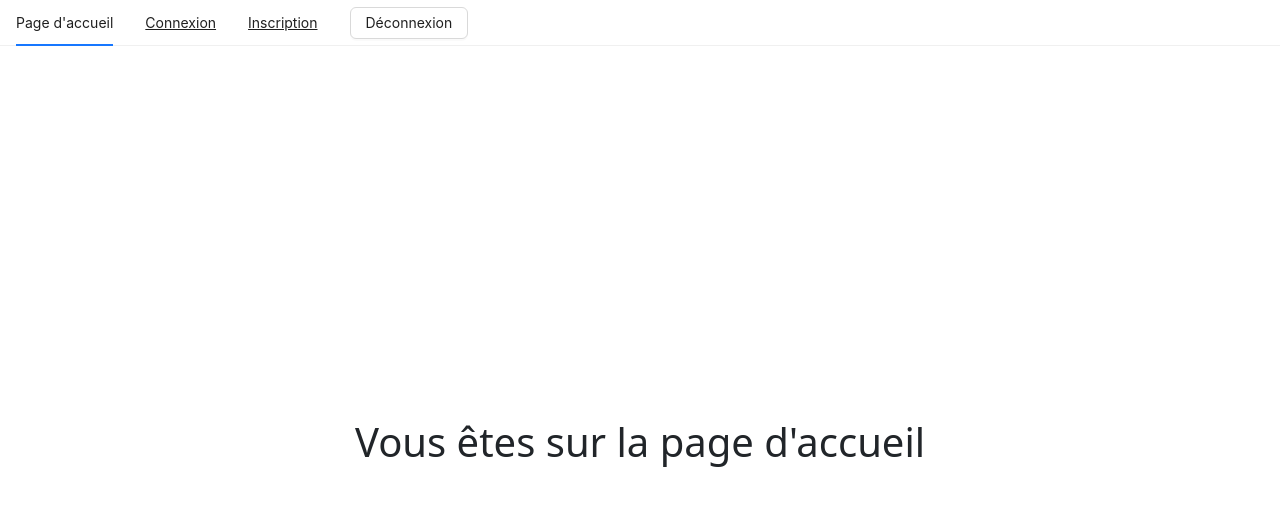
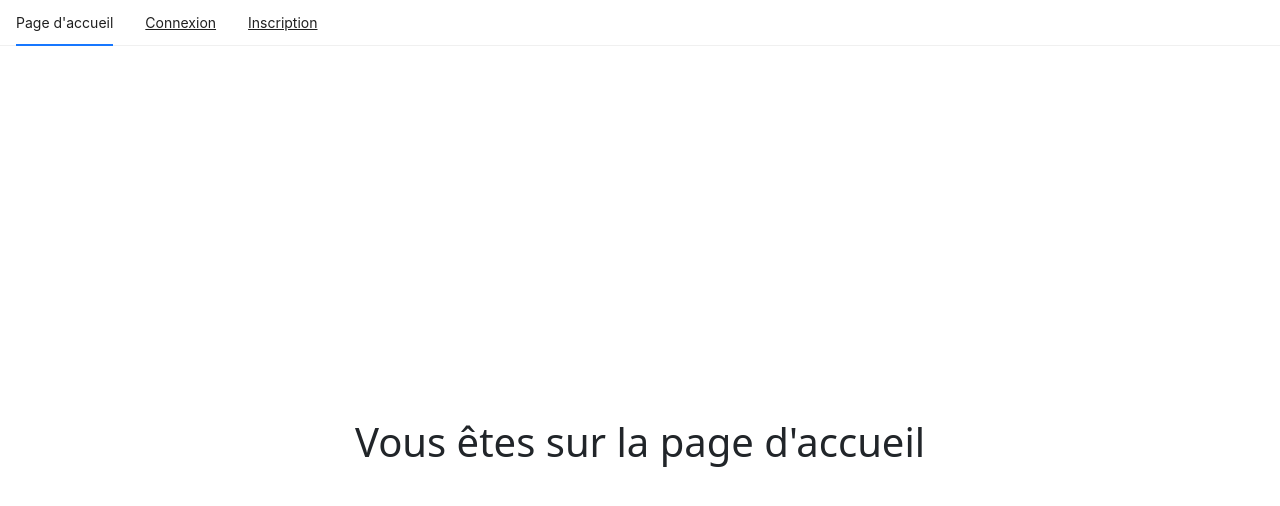
Before and after one commit to Navial/Just_connect, a React (Vite) app in the folder frontend/: page / in a window 1280 px wide. Shown: the top 506 px of the page. Built offline with nearby package versions, Linux system fonts and the light colour scheme; no server answers.

Commit message:
Création d'un nouveau contexte global + limitation du context discord aux pages discord

```diff
--- a/frontend/src/components/App/App.jsx
+++ b/frontend/src/components/App/App.jsx
@@ -3,8 +3,8 @@ import Login from "../Login/Login";
 import Register from "../Register/Register";
 import NavBar from "../Navbar/Navbar";
 import Home from "../Home/Home";
-import UserDiscordPage from "../Discord/UserDiscordPage";
 import 'bootstrap/dist/css/bootstrap.min.css';
+import DiscordPageLoader from "../Discord/DiscordPageLoader";
 const App = () => {
   return (
     <>
@@ -13,7 +13,7 @@ const App = () => {
         <Route path="/" element={<Home />} />
         <Route path="/login" element={<Login />} />
         <Route path="/register" element={<Register />} />
-        <Route path="/userDiscord" element={<UserDiscordPage />} />
+        <Route path="/userDiscord" element={<DiscordPageLoader />} />
       </Routes>
     </>
   );
--- a/frontend/src/components/App/AppLoader.jsx
+++ b/frontend/src/components/App/AppLoader.jsx
@@ -1,14 +1,16 @@
 import { BrowserRouter as Router } from "react-router-dom";
 import App from "components/App/App";
-import { ProviderWrapper as DiscordProviderWrapper } from '../../contexts/DiscordUserContext'
+import { ProviderWrapper  } from '../../contexts/UserContext'
 
 const AppLoader = () => (
-  <Router>
-    <DiscordProviderWrapper>
-    <App />
-    </DiscordProviderWrapper>
 
-  </Router>
+  <ProviderWrapper>
+    <Router>
+
+        <App />
+
+    </Router>
+  </ProviderWrapper>
 );
 
 export default AppLoader;
--- /dev/null
+++ b/frontend/src/components/Discord/DiscordPageLoader.jsx
@@ -0,0 +1,15 @@
+import UserDiscordPage from "./UserDiscordPage";
+import { ProviderWrapper as DiscordProviderWrapper } from '../../contexts/DiscordUserContext'
+
+const DiscordPageLoader = () => {
+    return (
+        <DiscordProviderWrapper>
+
+        <UserDiscordPage />
+        </DiscordProviderWrapper>
+    )
+
+}
+
+
+export default DiscordPageLoader;
--- a/frontend/src/components/Discord/UserDiscordPage.jsx
+++ b/frontend/src/components/Discord/UserDiscordPage.jsx
@@ -1,4 +1,5 @@
-import React, { useContext } from "react";
+import React, { useContext, useEffect } from "react";
+import { useNavigate } from "react-router-dom";
 import UserDiscordInformation from "./UserDiscordInformations";
 import "./UserDiscordPage.css"
 import {Context as DiscordUserContext} from "../../contexts/DiscordUserContext"
@@ -7,6 +8,12 @@ import { Container, Row} from 'react-bootstrap';
 const UserDiscordPage = () => {
 
   const {userGuilds, user} = useContext(DiscordUserContext);
+  const navigate = useNavigate();
+  // useEffect(() => {
+  //   if (user === undefined) {
+  //     navigate("/");
+  //   }
+  // }, [user, navigate]);
 
   return (
     <div className="discord-page" >
@@ -15,11 +22,7 @@ const UserDiscordPage = () => {
         Cette page vous montre quelques informations sur votre compte Discord
         lorsque vous vous connectez avec Discord, elle regroupe des informations propre à l'utilisateur, mais aussi des informations liées aux serveurs auxquels vous appartenez.
       </p>
-        {userGuilds && user ? (
-          <UserDiscordInformation user={user} guilds={userGuilds} />
-        ) : (
-          <p>Chargement des informations...</p>
-        )}
+        <UserDiscordInformation user={user} guilds={userGuilds} />
         <Container>
           <Row>
           <h2 className="title"> Questions ? </h2>
--- a/frontend/src/components/Login/Login.jsx
+++ b/frontend/src/components/Login/Login.jsx
@@ -1,21 +1,23 @@
-import React from "react";
+import {React, useContext} from "react";
 import { LockOutlined, UserOutlined } from "@ant-design/icons";
 import { Button, Card, Checkbox, Form, Input } from "antd";
+
+import { Context as UserContext  } from "../../contexts/UserContext";
 import { Link  } from "react-router-dom";
 import axios from 'axios'
 
 const Login = () => {
+  const { logged, connect } = useContext(UserContext);
+
   const onFinish = (values) => {
     console.log("Received values of form: ", values);
   };
 
-
-
   const handleDiscordLogin = async () => {
     try {
-      console.log("ici")
       const response = await axios.post('http://localhost:3000/discord/login');
-      console.log(response.data.redirectUrl);
+
+      connect();
       window.location.href = response.data.redirectUrl;
     } catch (error) {
       console.error('Erreur lors de la connexion :', error);
--- a/frontend/src/components/Navbar/Navbar.jsx
+++ b/frontend/src/components/Navbar/Navbar.jsx
@@ -1,39 +1,48 @@
-import {React, useContext} from "react";
-import {Context as DiscordUserContext} from "../../contexts/DiscordUserContext"
+import { React, useContext } from "react";
+import { Context as UserContext  } from "../../contexts/UserContext";
 import { Menu, Button } from "antd";
 import { Link } from "react-router-dom";
 import axios from 'axios';
 
+const NavBar = () => {
+  const { disconnect, logged } = useContext(UserContext);
 
-const NavBar = () => {
+  console.log(logged)
 
-  const {resetState} = useContext(DiscordUserContext);
   const handleLogout = async () => {
     try {
-      await axios.post('http://localhost:3000/users/logout', null, {withCredentials: true});
+      await axios.post('http://localhost:3000/users/logout', null, { withCredentials: true });
 
-      resetState();
+      disconnect();
       window.location.href = 'http://localhost:5173/';
     } catch (error) {
       console.error('Erreur lors de la déconnexion :', error);
     }
   };
 
+  console.log(logged);
   return (
     <Menu mode="horizontal" theme="light">
       <Menu.Item key="home">
         <Link to="/">Page d'accueil</Link>
       </Menu.Item>
+
+      {!logged ? (
+        <>
           <Menu.Item key="login">
             <Link to="/login">Connexion</Link>
           </Menu.Item>
           <Menu.Item key="register">
             <Link to="/register">Inscription</Link>
           </Menu.Item>
-      {/* Ajouter le bouton de déconnexion */}
+        </>
+      ) : null}
+
+      {logged ? (
         <Menu.Item key="logout" style={{ float: 'right' }}>
           <Button onClick={handleLogout}>Déconnexion</Button>
         </Menu.Item>
+      ) : null}
     </Menu>
   );
 };
--- a/frontend/src/contexts/DiscordUserContext.jsx
+++ b/frontend/src/contexts/DiscordUserContext.jsx
@@ -9,7 +9,7 @@ const API_URL = "http://localhost:3000";
 
 const ProviderWrapper = (props) => {
 
-    const [user, setUser] = useState(null);
+    const [user, setUser] = useState(undefined);
     const [userGuilds, setUserGuilds] = useState([]);
 
     useEffect(() => {
--- /dev/null
+++ b/frontend/src/contexts/UserContext.jsx
@@ -0,0 +1,43 @@
+import React, { useState, useEffect } from "react";
+
+
+
+const Context = React.createContext(null)
+
+
+
+const ProviderWrapper = (props) => {
+
+    const initialLoggedState = localStorage.getItem('isLoggedIn') === 'true';
+
+    const [logged, setLogged] = useState(initialLoggedState);
+
+    useEffect(() => {
+        localStorage.setItem('isLoggedIn', logged.toString());
+      }, [logged]);
+
+
+    const disconnect = () => {
+        setLogged(false);
+      };
+
+    const connect = () => {
+        setLogged(true);
+      };
+
+    const exposedValue = {
+        logged,
+        setLogged,
+        disconnect,
+        connect
+    }
+
+    return <Context.Provider value={exposedValue}>
+        { props.children }
+    </Context.Provider>
+}
+
+export {
+    Context,
+    ProviderWrapper,
+}
```
Also changed, not shown: 1 other file (tests, documents, lock files or other folders). Lines whose indentation alone changed are shown as unchanged.
